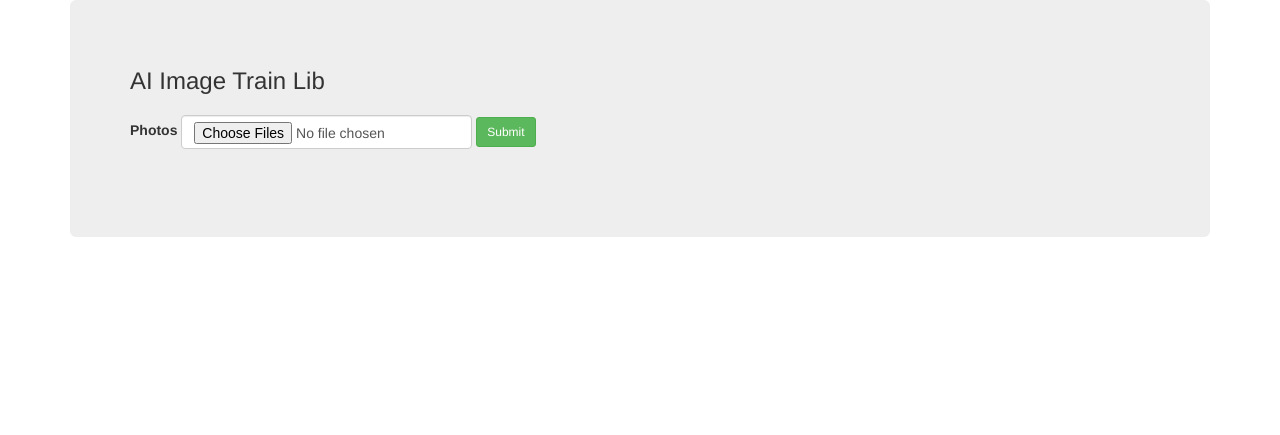
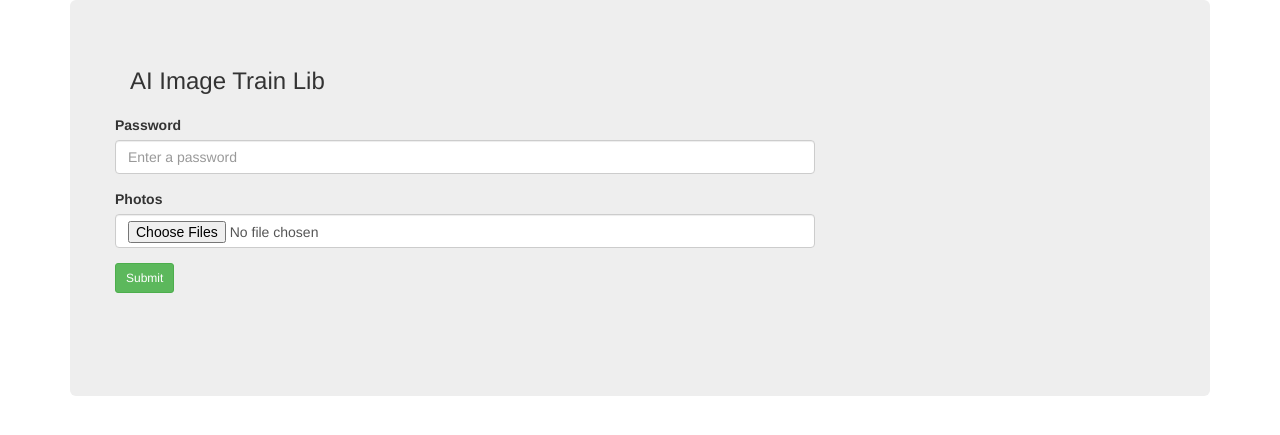
Before and after one commit to swivtpalace/navtech, a Flask app: page /upload in a window 1280 px wide. Shown: the part 56-491 px from the top of the page. Run offline with Flask 2, Linux system fonts and the light colour scheme.

Commit message:
password template commit

```diff
--- a/templates/upload.html
+++ b/templates/upload.html
@@ -64,14 +64,17 @@
           <h3> AI Image Train Lib  </h3>
             <div class="row mt-20">
                 <div class="col-md-8">
-                    <form action="/uploads" class="form-inline" method="post" class="" enctype='multipart/form-data'>
+                    <form action="/uploads" class="form-horizontal" method="post"  enctype='multipart/form-data'>
+                        <div class="form-group">
+                            <label> Password </label>
+                            <input type="password" class="form-control" name="password" required='required' placeholder="Enter a password">
+                        </div>
                         <div class="form-group">
                               <label> Photos </label>
                               <input type="file" class="form-control" name="files[]" multiple="true" required/>
-                              <input type="hidden" name="psw" value="782701794ad0eae0957c0d35fb32cf5d675d38566b76838b6dbcb9ecdf8fe957"/>
                           </div>
                           <div class="form-group">
-                            <button type="submit" class="btn btn-sm btn-success" href="#" role="button">Submit</button>
+                            <button type="submit" class="btn btn-sm btn-success" role="button">Submit</button>
                           </div>
                   </form>
                 </div>
--- a/views.py
+++ b/views.py
@@ -67,9 +67,11 @@ def upload(task_id):
 @app.route('/uploads', methods=['POST'])
 def upload_file():
     if request.method == 'POST':
-        password = request.form.get('psw')
-        if password != '782701794ad0eae0957c0d35fb32cf5d675d38566b76838b6dbcb9ecdf8fe957':
-            return "Unauthorised"
+        server_password = "ABC!@#123"
+        password = request.form.get('password')
+        print(password)
+        if password != server_password:
+            return "Unauthorised request"
         if 'files[]' not in request.files:
             return "Please upload images"
         files = request.files.getlist('files[]')
```
